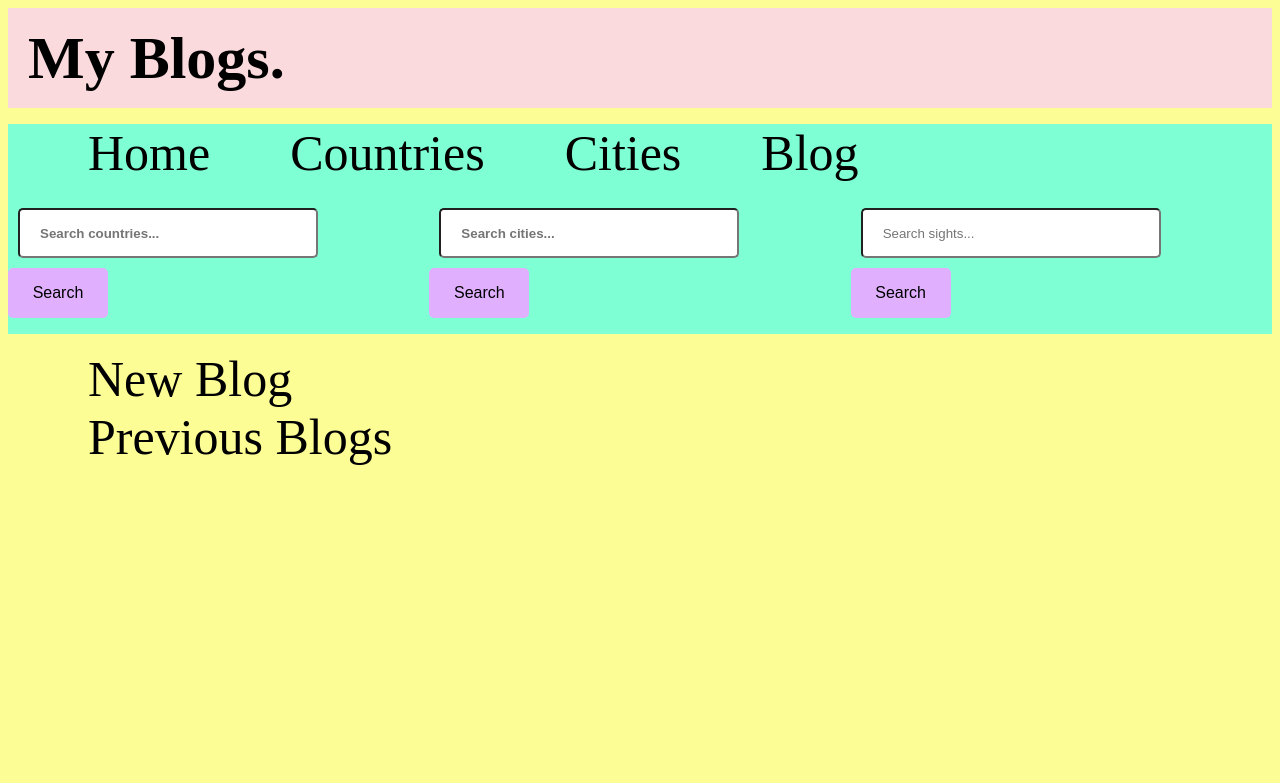
After one commit to LouiseCMcC/Travel_App_Python_Project, a Flask app: page /blogs in a window 1280 px wide. The commit adds this page. Shown: the top 783 px of the page. Run offline with Flask 2, Linux system fonts and the light colour scheme.

Commit message:
added blog object

```diff
--- a/app.py
+++ b/app.py
@@ -3,12 +3,14 @@ from flask import Flask, render_template
 from controllers.city_controller import cities_blueprint
 from controllers.country_controller import countries_blueprint
 from controllers.sight_controller import sights_blueprint
+from controllers.blog_controller import blogs_blueprint
 
 app = Flask(__name__)
 
 app.register_blueprint(cities_blueprint)
 app.register_blueprint(countries_blueprint)
 app.register_blueprint(sights_blueprint)
+app.register_blueprint(blogs_blueprint)
 
 @app.route('/')
 def home():
--- a/console.py
+++ b/console.py
@@ -3,10 +3,12 @@ import pdb
 from models.sight import Sight
 from models.city import City
 from models.country import Country
+from models.blog import Blog
 
 import repositories.sight_repository as sight_repository
 import repositories.city_repository as city_repository
 import repositories.country_repository as country_repository
+import repositories.blog_repository as blog_repository
 
 city_repository.delete_all()
 country_repository.delete_all()
--- /dev/null
+++ b/controllers/blog_controller.py
@@ -0,0 +1,35 @@
+from flask import Flask, render_template, request, redirect
+from flask import Blueprint
+
+from repositories import blog_repository, country_repository as country_repository
+from repositories import city_repository as city_repository
+from repositories import sight_repository as sight_repository
+
+from models.city import City
+from models.country import Country
+from models.sight import Sight
+import pdb
+
+blogs_blueprint = Blueprint("blogs", __name__)
+
+# BLOGS PAGE
+@blogs_blueprint.route("/blogs")
+def cities():
+    return render_template("blogs/index.html")
+
+# NEW
+@blogs_blueprint.route('/blogs/new')
+def new_blog():
+    blogs = blog_repository.select_all()
+    return render_template('blogs/new.html', blogs = blogs)
+
+# ARCHIVE
+@blogs_blueprint.route('/blogs/archive')
+def archived_blogs():
+    blogs = blog_repository.select_all()
+    return render_template('/blogs/archive.html', blogs=blogs)
+
+
+# DELETE
+
+# DELETE_ALL
--- /dev/null
+++ b/models/blog.py
@@ -0,0 +1,5 @@
+class Blog:
+    def __init__(self, blog_name, blog_content, id=None):
+        self.blog_name = blog_name
+        self.blog_content = blog_content
+        self.id = id
--- a/repositories/city_repository.py
+++ b/repositories/city_repository.py
@@ -3,6 +3,7 @@ from db.run_sql import run_sql
 from models.sight import Sight
 from models.country import Country
 from models.city import City
+from models.blog import Blog
 
 import repositories.country_repository as country_repository
 import pdb
--- a/repositories/country_repository.py
+++ b/repositories/country_repository.py
@@ -3,6 +3,7 @@ from db.run_sql import run_sql
 from models.country import Country
 from models.city import City
 from models.sight import Sight
+from models.blog import Blog
 
 import pdb
 
--- a/repositories/sight_repository.py
+++ b/repositories/sight_repository.py
@@ -3,6 +3,7 @@ from db.run_sql import run_sql
 from models.country import Country
 from models.city import City
 from models.sight import Sight
+from models.blog import Blog
 
 import repositories.city_repository as city_repository
 import pdb
--- a/static/style.css
+++ b/static/style.css
@@ -13,6 +13,13 @@
 }
 
 #cities_link {
+    text-decoration: none;
+    font-size: 50px;
+    color: black;
+    padding: 40px;
+}
+
+#blog_link {
     text-decoration: none;
     font-size: 50px;
     color: black;
@@ -222,3 +229,27 @@
     padding: 20px;
     height: 60px;
 }
+
+#blogs_header {
+    font-size: 60px;
+    display: flex;
+    align-items: center;
+    font-weight: bold;
+    background-color: #FADADD;
+    padding: 20px;
+    height: 60px;
+}
+
+#new_blog_link {
+    text-decoration: none;
+    font-size: 50px;
+    color: black;
+    padding: 40px;
+}
+
+#prev_blogs_link {
+    text-decoration: none;
+    font-size: 50px;
+    color: black;
+    padding: 40px;
+}
--- a/templates/base.html
+++ b/templates/base.html
@@ -14,6 +14,7 @@
         <li><a id="home_link" href="/">Home</a></li>
         <li><a id="countries_link" href="/countries">Countries</a></li>
         <li><a id="cities_link" href="/cities">Cities</a></li>
+        <li><a id="blog_link" href="/blogs">Blog</a></li>
       </ul>
 
         <div id="main_forms">
--- /dev/null
+++ b/templates/blogs/index.html
@@ -0,0 +1,14 @@
+<header id="blogs_header">My Blogs.</header>
+{% extends "base.html" %}
+{% block content %}
+<body>
+  <header>
+    <nav>
+      <ul class="city_menu">
+        <li><a id="new_blog_link" href="/blogs/new">New Blog</a></li>
+        <li><a id="prev_blogs_link" href="/blogs/archive">Previous Blogs</a></li>
+      </ul>
+    </nav>
+  </header>
+
+{% endblock %}
```
Also changed, not shown: db/travel_manager.sql (+7 -0 lines), repositories/blog_repository.py (added, +20 -0 lines), templates/blogs/archive.html (added), templates/blogs/new.html (added).
